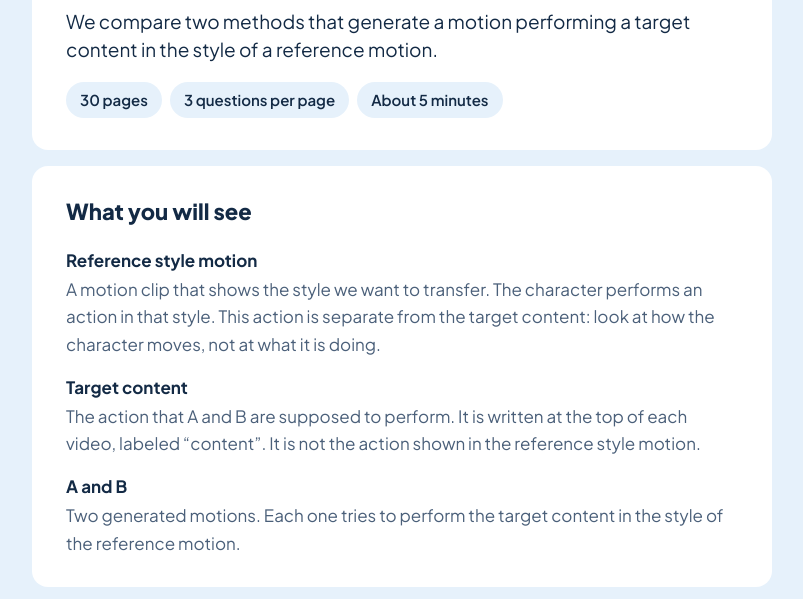
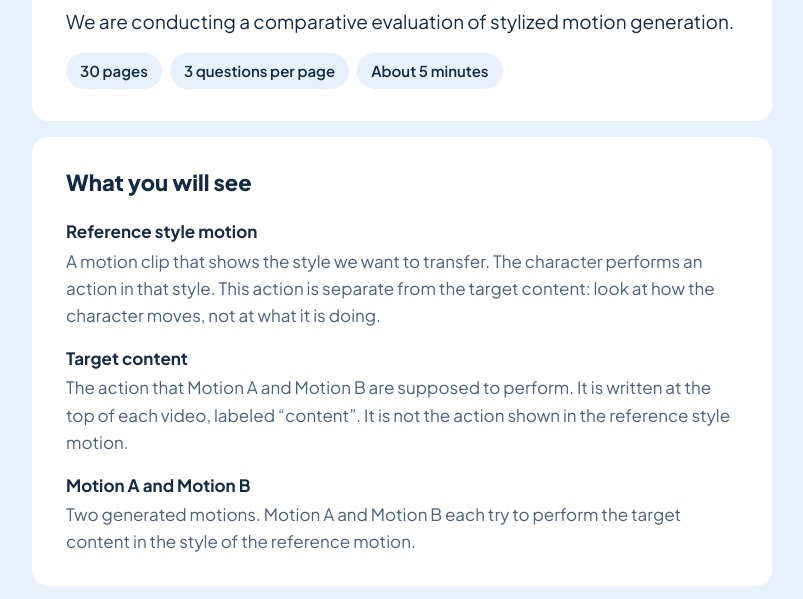
Before and after one commit to JANGYERIM/27CVPR_userstudy, a plain HTML site: page index.html in a window 1280 px wide. Shown: the part 140-739 px from the top of the page, without its empty margins (238-1041 px from the left). Drawn offline with Linux system fonts and the light colour scheme.

Commit message:
Clarify study introduction wording
Co-authored-by: Copilot <223556219+Copilot@users.noreply.github.com>

```diff
--- a/index.html
+++ b/index.html
@@ -189,8 +189,8 @@ const STUDY = {
 
   // [Description] section
   goal: {
-    en: "We compare two methods that generate a motion performing a target content in the style of a reference motion.",
-    ko: "레퍼런스 모션의 스타일로 타깃 콘텐츠를 수행하는 모션을 생성하는 두 방법을 비교합니다."
+    en: "We are conducting a comparative evaluation of stylized motion generation.",
+    ko: "스타일화된 동작 생성에 대한 비교 평가를 진행합니다."
   },
 
   terms: [
@@ -204,14 +204,14 @@ const STUDY = {
     {
       term: { en: "Target content", ko: "타깃 콘텐츠 (target content)" },
       text: {
-        en: "The action that A and B are supposed to perform. It is written at the top of each video, labeled “content”. It is not the action shown in the reference style motion.",
-        ko: "A와 B가 수행해야 하는 행동입니다. 각 영상 위쪽에 “content”로 적혀 있습니다. 레퍼런스 스타일 모션에 나오는 행동과는 다릅니다."
+        en: "The action that Motion A and Motion B are supposed to perform. It is written at the top of each video, labeled “content”. It is not the action shown in the reference style motion.",
+        ko: "Motion A와 Motion B가 수행해야 하는 행동입니다. 각 영상 위쪽에 “content”로 적혀 있습니다. 레퍼런스 스타일 모션에 나오는 행동과는 다릅니다."
       }
     },
     {
-      term: { en: "A and B", ko: "A와 B" },
+      term: { en: "Motion A and Motion B", ko: "모션 A와 모션 B" },
       text: {
-        en: "Two generated motions. Each one tries to perform the target content in the style of the reference motion.",
+        en: "Two generated motions. Motion A and Motion B each try to perform the target content in the style of the reference motion.",
         ko: "생성된 두 개의 모션입니다. 둘 다 레퍼런스 모션의 스타일로 타깃 콘텐츠를 수행하려고 한 결과입니다."
       }
     }
```
